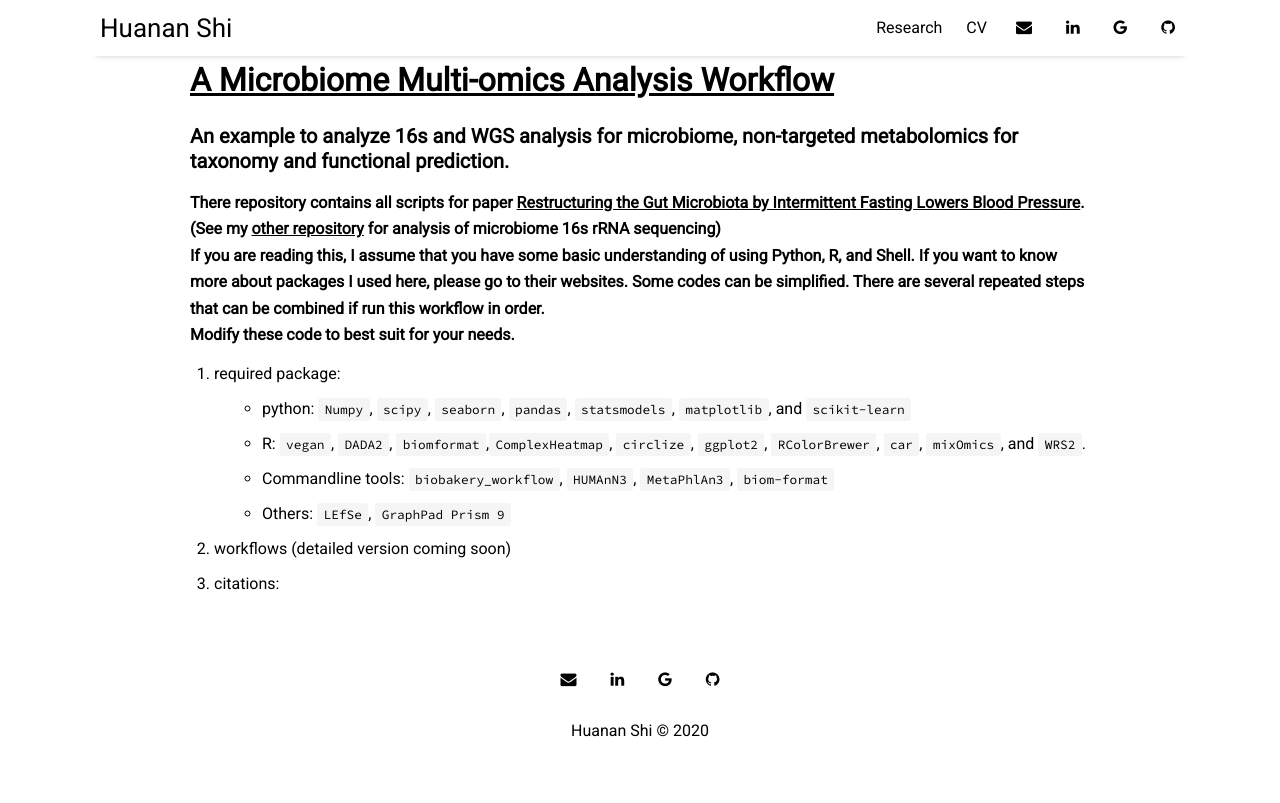
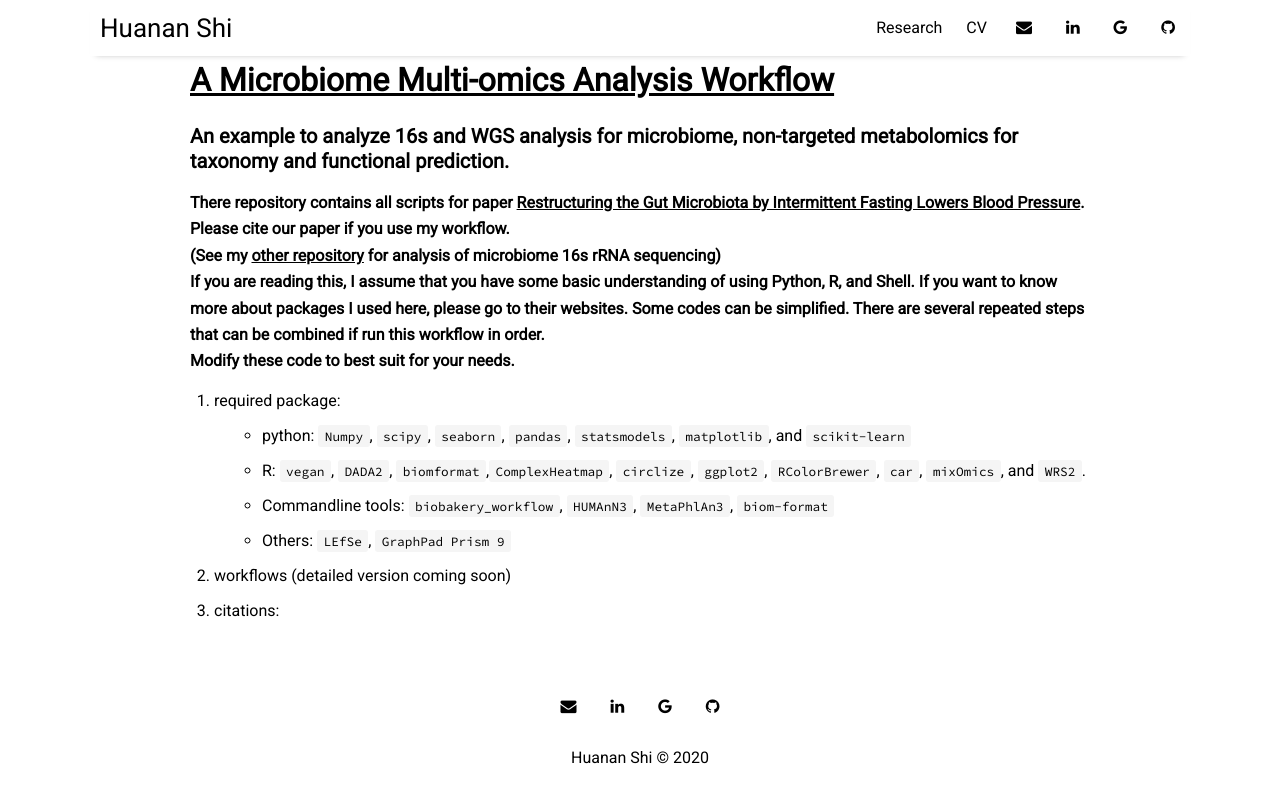
Before and after one commit to huananfshi/huananfshi.github.io, a Jekyll site: the page built from research/a_microbiome_multiomics_analysis_workflow.md, in a window 1280 px wide. Shown: the top 803 px of the page. Built offline with Jekyll 4.4.1, drawn with Linux system fonts in a browser that asks for light colours; nearby versions of some CDN libraries.

Commit message:
Update a_microbiome_multiomics_analysis_workflow.md

```diff
--- a/research/a_microbiome_multiomics_analysis_workflow.md
+++ b/research/a_microbiome_multiomics_analysis_workflow.md
@@ -8,6 +8,7 @@ tags: [workflows]
 # [A Microbiome Multi-omics Analysis Workflow](https://github.com/huananfshi/microbiome_multiomics_analysis_workflow)
 ### An example to analyze 16s and WGS analysis for microbiome, non-targeted metabolomics for taxonomy and functional prediction.
 **There repository contains all scripts for paper [Restructuring the Gut Microbiota by Intermittent Fasting Lowers Blood Pressure](https://doi.org/10.1161/circresaha.120.318155).** <br />
+**Please cite our paper if you use my workflow.** <br />
 **(See my [other repository](https://github.com/huananfshi/16s_microbiome_analysis_workflow) for analysis of microbiome 16s rRNA sequencing)** <br />
 **If you are reading this, I assume that you have some basic understanding of using Python, R, and Shell. If you want to know more about packages I used here, please go to their websites. Some codes can be simplified. There are several repeated steps that can be combined if run this workflow in order.** <br />
 **Modify these code to best suit for your needs.** <br />
```
